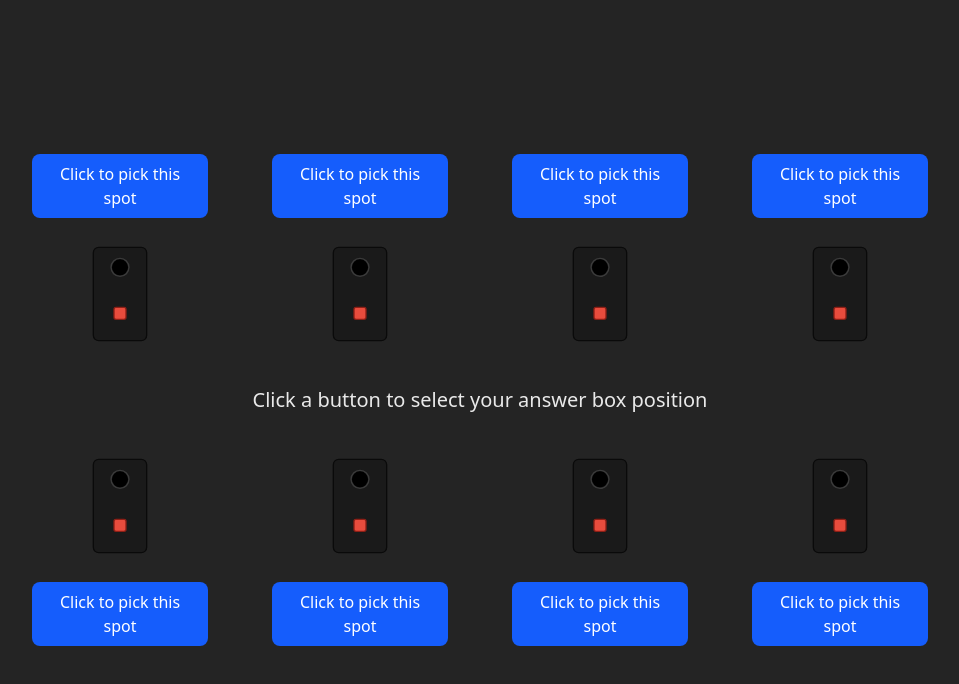
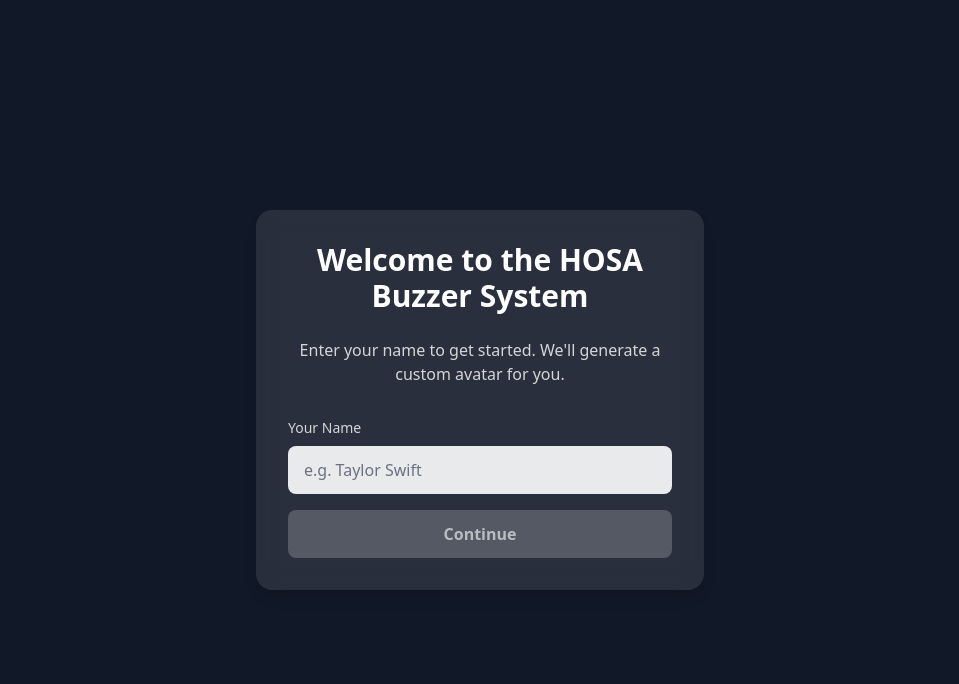
Before and after one commit to Evanston09/hosa_buzzer_system, a Vue app in the folder client/: page / in a window 1280 px wide. Shown: the top 684 px of the page, without its empty margins (160-1119 px from the left). Built offline with nearby package versions, Linux system fonts and the light colour scheme.

Commit message:
feat: add landing page flow

```diff
--- a/client/src/App.vue
+++ b/client/src/App.vue
@@ -1,9 +1,9 @@
 <script setup lang="ts">
-  import { RouterLink, RouterView } from 'vue-router'
+import { RouterView } from 'vue-router'
 </script>
 
 <template>
-    <RouterView  />
+  <RouterView />
 </template>
 
 <style scoped>
--- /dev/null
+++ b/client/src/components/LandingPage.vue
@@ -0,0 +1,116 @@
+<script setup lang="ts">
+import { computed, ref } from 'vue'
+import { useRouter } from 'vue-router'
+
+type AvatarStyle = {
+  color: string
+  shape: string
+}
+
+const name = ref('')
+const router = useRouter()
+
+const isNameValid = computed(() => name.value.trim().length > 0)
+
+const DEFAULT_AVATAR: AvatarStyle = { color: '#4f46e5', shape: 'circle' }
+
+const avatarStyles: AvatarStyle[] = [
+  DEFAULT_AVATAR,
+  { color: '#0ea5e9', shape: 'square' },
+  { color: '#f97316', shape: 'rounded' },
+  { color: '#22c55e', shape: 'triangle' },
+  { color: '#9333ea', shape: 'hexagon' },
+]
+
+const deriveInitials = (input: string) => {
+  const words = input
+    .trim()
+    .split(/\s+/)
+    .filter(Boolean)
+
+  if (words.length === 0) {
+    return ''
+  }
+
+  const initials = words
+    .slice(0, 2)
+    .map((word) => word.charAt(0).toUpperCase())
+    .join('')
+
+  if (initials) {
+    return initials
+  }
+
+  const [firstWord = ''] = words
+  return firstWord.charAt(0).toUpperCase()
+}
+
+const getRandomAvatar = (): AvatarStyle => {
+  if (avatarStyles.length === 0) {
+    return DEFAULT_AVATAR
+  }
+
+  const index = Math.floor(Math.random() * avatarStyles.length)
+  const style = avatarStyles[index]
+
+  if (!style) {
+    return DEFAULT_AVATAR
+  }
+
+  return style
+}
+
+const handleSubmit = () => {
+  if (!isNameValid.value) {
+    return
+  }
+
+  const trimmedName = name.value.trim()
+  const initials = deriveInitials(trimmedName)
+  const randomAvatar = getRandomAvatar()
+
+  router.push({
+    name: 'answer-selection',
+    state: {
+      name: trimmedName,
+      initials,
+      avatarColor: randomAvatar.color,
+      avatarShape: randomAvatar.shape,
+    },
+  })
+}
+</script>
+
+<template>
+  <div class="min-h-screen flex flex-col items-center justify-center bg-[#111827] text-white px-4">
+    <div class="max-w-md w-full bg-white/10 backdrop-blur-md rounded-2xl p-8 shadow-lg">
+      <h1 class="text-3xl font-bold text-center mb-6">Welcome to the HOSA Buzzer System</h1>
+      <p class="text-center text-white/80 mb-8">
+        Enter your name to get started. We'll generate a custom avatar for you.
+      </p>
+      <form @submit.prevent="handleSubmit" class="flex flex-col gap-4">
+        <label class="flex flex-col gap-2">
+          <span class="text-sm font-medium text-white/80">Your Name</span>
+          <input
+            v-model="name"
+            type="text"
+            placeholder="e.g. Taylor Swift"
+            class="w-full px-4 py-3 rounded-lg bg-white/90 text-gray-900 placeholder-gray-500 focus:outline-none focus:ring-2 focus:ring-indigo-500"
+          />
+        </label>
+        <button
+          type="submit"
+          :disabled="!isNameValid"
+          class="py-3 rounded-lg font-semibold transition-colors"
+          :class="[
+            isNameValid
+              ? 'bg-indigo-500 hover:bg-indigo-600 text-white'
+              : 'bg-white/20 text-white/60 cursor-not-allowed',
+          ]"
+        >
+          Continue
+        </button>
+      </form>
+    </div>
+  </div>
+</template>
```
Also changed, not shown: client/src/components/AnswerBox.vue (+21 -7 lines), client/src/router/index.ts (+6 -4 lines).
